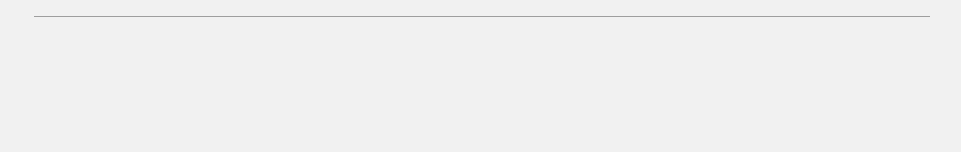
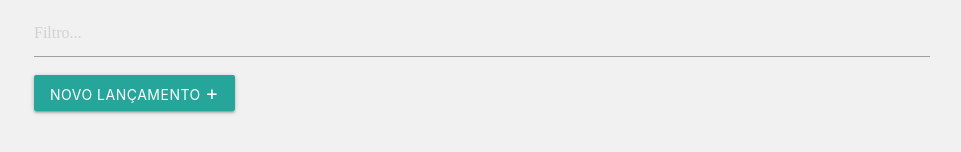
Before and after one commit to eulixir/Desafio-Final-IGTI, a React (Create React App) app in the folder app/client/: page / in a window 1280 px wide. Shown: the part 280-432 px from the top of the page, without its empty margins (158-1119 px from the left). Built offline with nearby package versions, Linux system fonts and the light colour scheme; no server answers.

Commit message:
Implementar botão de edição

```diff
--- a/app/client/src/App.js
+++ b/app/client/src/App.js
@@ -56,7 +56,7 @@ export default function App() {
   const [currentScreen, setCurrentScreen] = React.useState(LIST_SCREEN);
   const [filteredText, setFilteredText] = React.useState('');
   const [selectedTransaction, setSelectedTransaction] = React.useState(null);
-
+  const [newTransaction, setNewTransaction] = React.useState(false);
   React.useEffect(() => {
     const fetchTransactions = async () => {
       const { data } = await api.get(`/transaction?period=${currentPeriod}`);
@@ -82,10 +82,12 @@ export default function App() {
 
   React.useEffect(() => {
     const newScreen =
-      selectedTransaction !== null ? MAINTENANCE_SCREEN : LIST_SCREEN;
+      selectedTransaction !== null || newTransaction
+        ? MAINTENANCE_SCREEN
+        : LIST_SCREEN;
 
     setCurrentScreen(newScreen);
-  }, [selectedTransaction]);
+  }, [selectedTransaction, newTransaction]);
 
   const handlePeriodChange = (event) => {
     const newPeriod = event.target.value;
@@ -95,6 +97,32 @@ export default function App() {
   const handleFilterChange = (event) => {
     const text = event.target.value.trim();
     setFilteredText(text.toLowerCase());
+  };
+
+  const handleCancelMaintenance = () => {
+    setSelectedTransaction(null);
+  };
+
+  const handleSaveMaintenance = (newTransaction) => {
+    console.log(newTransaction);
+    const { _id } = newTransaction;
+    const editTransaction = {
+      ...newTransaction,
+      year: Number(newTransaction.yearMonthDay.substring(0, 4)),
+      month: Number(newTransaction.yearMonthDay.substring(5, 7)),
+      day: Number(newTransaction.yearMonthDay.substring(8, 10)),
+    };
+    api.put(`${RESOURCE}/${_id}`, editTransaction);
+
+    const newTransactions = [...transactions];
+
+    const index = newTransactions.findIndex((transaction) => {
+      return transaction._id === editTransaction._id;
+    });
+    newTransactions[index] = editTransaction;
+
+    setTransactions(newTransactions);
+    setSelectedTransaction(null);
   };
 
   const handleDeleteTransaction = async (event) => {
@@ -115,8 +143,11 @@ export default function App() {
       return transaction._id === id;
     });
 
-    console.log(newSelectedTransaction);
     setSelectedTransaction(newSelectedTransaction);
+  };
+
+  const handleNewTransaction = async () => {
+    setNewTransaction(true);
   };
 
   return (
@@ -132,11 +163,16 @@ export default function App() {
           filteredText={filteredText}
           onDeleteTransaction={handleDeleteTransaction}
           onFilterChange={handleFilterChange}
+          onNewTransaction={handleNewTransaction}
           onPeriodChange={handlePeriodChange}
           onEditTransaction={handleEditTransaction}
         ></ListScreen>
       ) : (
-        <MaintenanceSreen transaction={selectedTransaction} />
+        <MaintenanceSreen
+          transaction={selectedTransaction}
+          onCancel={handleCancelMaintenance}
+          onSave={handleSaveMaintenance}
+        />
       )}
     </div>
   );
--- a/app/client/src/components/listSreen.js
+++ b/app/client/src/components/listSreen.js
@@ -9,6 +9,7 @@ export default function ListScreen({
   onEditTransaction,
   onFilterChange,
   onPeriodChange,
+  onNewTransaction,
 }) {
   return (
     <>
@@ -29,6 +30,14 @@ export default function ListScreen({
         value={filteredText}
         onChange={onFilterChange}
       ></input>
+      <div>
+        <button className="waves-effect waves-light btn">
+          Novo Lançamento{' '}
+          <span className="icon" onClick={onNewTransaction}>
+            +
+          </span>
+        </button>
+      </div>
 
       {transactions.map((transaction) => {
         const EARNING_COLOR = '#6ab04c';
--- a/app/client/src/components/maintenanceSreen.js
+++ b/app/client/src/components/maintenanceSreen.js
@@ -1,7 +1,7 @@
 import React from 'react';
 import '../index.css';
 
-export default function MaintenanceSreen({ transaction }) {
+export default function MaintenanceSreen({ transaction, onCancel, onSave }) {
   const [description, setDescription] = React.useState('');
   const [value, setValue] = React.useState(0);
   const [category, setCategory] = React.useState('');
@@ -44,6 +44,22 @@ export default function MaintenanceSreen({ transaction }) {
   const handleTypeChange = (event) => {
     const newType = event.target.value;
     setType(newType);
+  };
+
+  const handleCancelClick = () => {
+    onCancel();
+  };
+
+  const handleSaveClick = () => {
+    const newTransaction = {
+      _id: transaction._id,
+      description,
+      value,
+      type,
+      yearMonthDay: date,
+      category,
+    };
+    onSave(newTransaction);
   };
 
   return (
@@ -122,8 +138,13 @@ export default function MaintenanceSreen({ transaction }) {
           Data:
         </label>
       </div>
-      <buton className="waves-effect waves-light btn">Salvar</buton>
-      <button className="waves-effect waves-light btn red darken-4">
+      <buton className="waves-effect waves-light btn" onClick={handleSaveClick}>
+        Salvar
+      </buton>
+      <button
+        className="waves-effect waves-light btn red darken-4"
+        onClick={handleCancelClick}
+      >
         Cancelar
       </button>
     </div>
--- a/app/client/src/index.css
+++ b/app/client/src/index.css
@@ -75,5 +75,16 @@ body {
 }
 
 .btn {
-  margin-left: 20px;
+  margin-bottom: 20px;
+  margin-top: 10px;
 }
+
+.browser-default {
+  margin-bottom: 40px;
+}
+
+.icon {
+  font-size: 20px;
+  align-items: center;
+  justify-content: center;
+}
```
